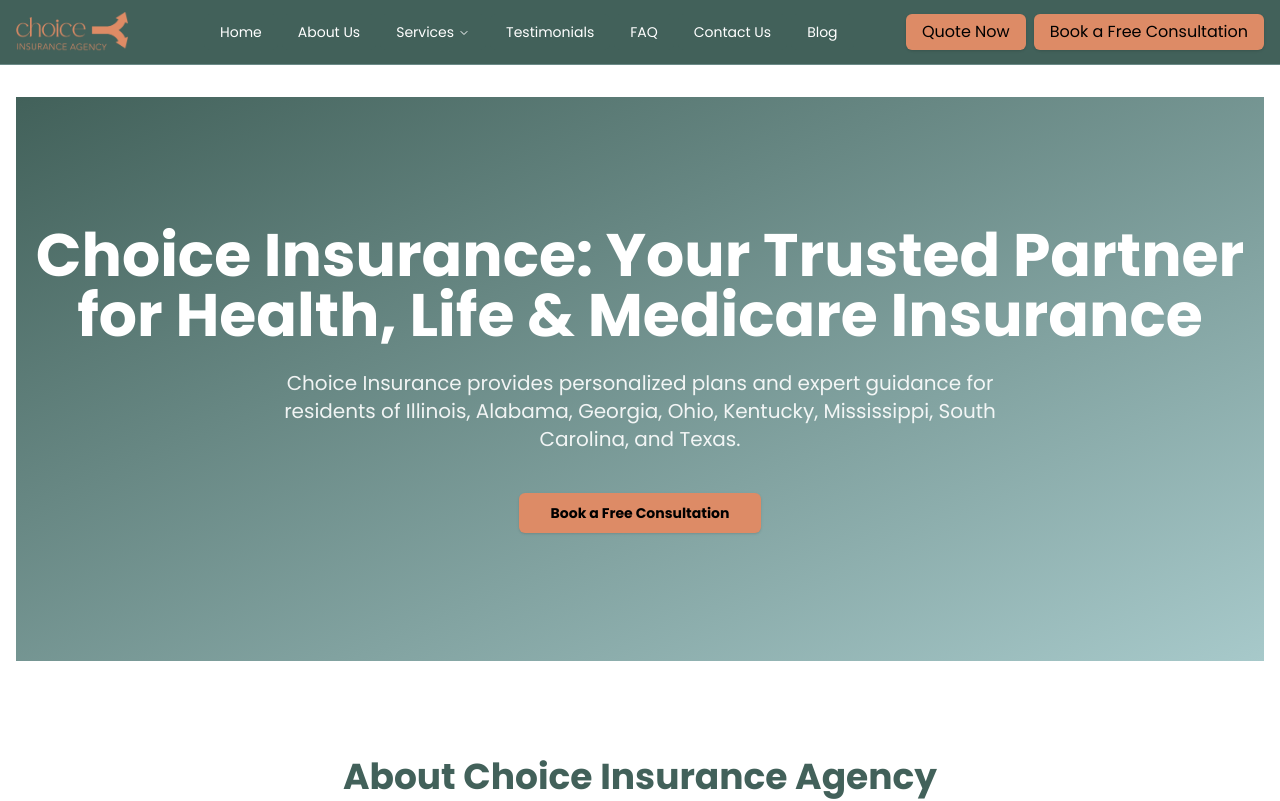
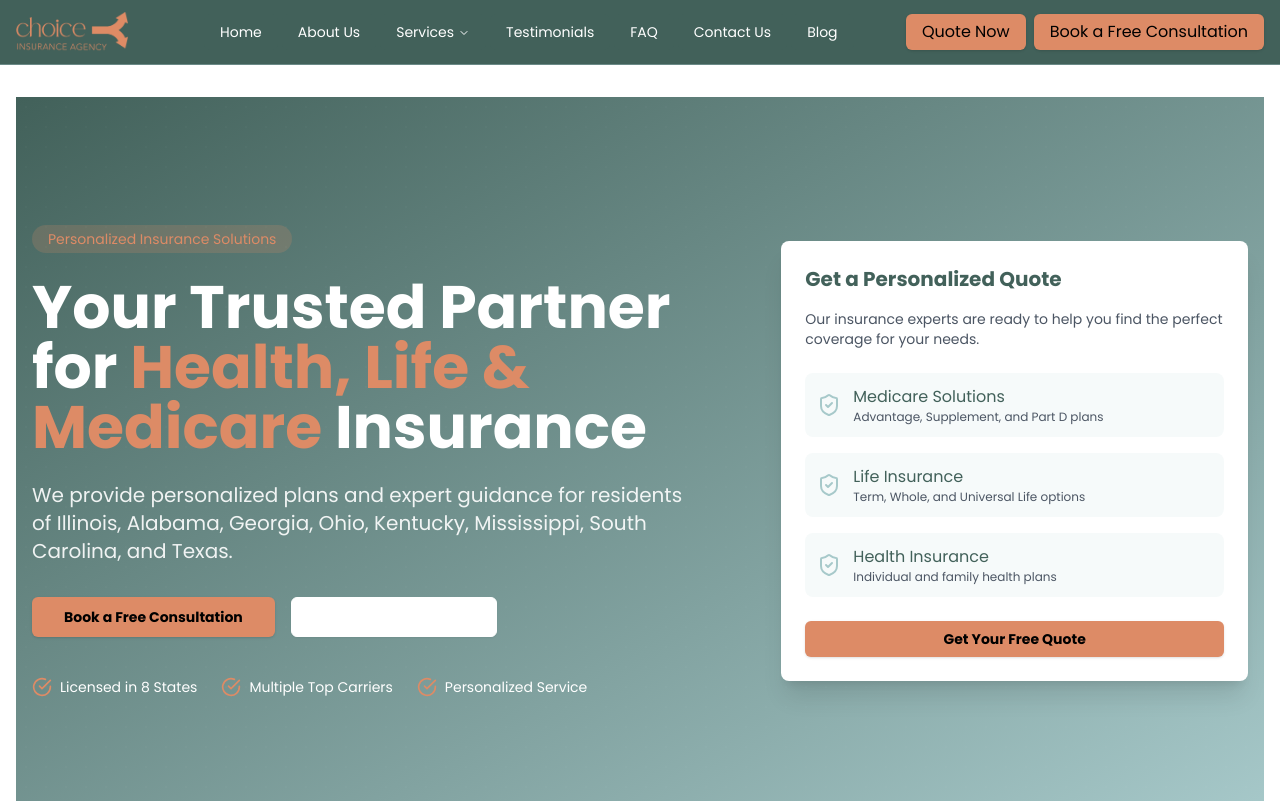
Before and after one commit to Ascempower/Manus, a Next.js app: page / in a window 1280 px wide. Shown: the top 801 px of the page. Built offline with nearby package versions, Linux system fonts and the light colour scheme.

Commit message:
modified:   src/app/blog/page.tsx

```diff
--- a/src/app/blog/page.tsx
+++ b/src/app/blog/page.tsx
@@ -29,46 +29,21 @@
         </p>
       </div>
 
-      {/* Recent Posts Section */}
+      {/* Coming Soon Section */}
       <div className="mb-16">
         <h2 className="text-2xl font-bold text-gray-900 mb-6 pb-2 border-b">Latest Articles</h2>
-        <div className="grid grid-cols-1 md:grid-cols-2 lg:grid-cols-3 gap-8">
-          {recentPosts.map((post) => (
-            <div
-              key={post.slug}
-              className="bg-white rounded-lg shadow-md overflow-hidden transition-transform duration-300 hover:shadow-lg hover:-translate-y-1"
-            >
-              <div className="relative h-48 w-full">
-                <Image
-                  src={post.coverImage}
-                  alt={post.title}
-                  fill
-                  className="object-cover"
-                />
-              </div>
-              <div className="p-6">
-                <div className="flex justify-between items-center mb-2">
-                  <p className="text-sm text-gray-500">{post.date}</p>
-                  <span className="text-xs bg-gray-100 text-gray-700 px-2 py-1 rounded-full">
-                    {post.category}
-                  </span>
-                </div>
-                <h3 className="text-xl font-bold mb-2 text-gray-900">{post.title}</h3>
-                <p className="text-gray-600 mb-4 line-clamp-3">
-                  {post.description}
-                </p>
-                <Link
-                  href={`/blog/posts/${post.slug}`}
-                  className="text-brand-warm-beige-coral hover:text-brand-warm-beige-coral/80 font-semibold inline-flex items-center"
-                >
-                  Read More
-                  <svg xmlns="http://www.w3.org/2000/svg" className="h-5 w-5 ml-1" viewBox="0 0 20 20" fill="currentColor">
-                    <path fillRule="evenodd" d="M12.293 5.293a1 1 0 011.414 0l4 4a1 1 0 010 1.414l-4 4a1 1 0 01-1.414-1.414L14.586 11H3a1 1 0 110-2h11.586l-2.293-2.293a1 1 0 010-1.414z" clipRule="evenodd" />
-                  </svg>
-                </Link>
-              </div>
-            </div>
-          ))}
+        <div className="bg-brand-warm-beige-coral/10 rounded-lg p-8 text-center">
+          <h3 className="text-xl font-bold mb-4 text-gray-900">Blog Articles Coming Soon!</h3>
+          <p className="text-gray-600 mb-6 max-w-2xl mx-auto">
+            We're working on creating valuable insurance content to help you make informed decisions.
+            Check back soon for expert insights, tips, and guides on Medicare, health insurance, life insurance, and more.
+          </p>
+          <Link
+            href="/contact"
+            className="inline-block bg-brand-warm-beige-coral hover:bg-brand-warm-beige-coral/80 text-white font-semibold py-2 px-6 rounded-md"
+          >
+            Contact Us for Insurance Information
+          </Link>
         </div>
       </div>
 
--- a/src/app/page.tsx
+++ b/src/app/page.tsx
@@ -7,17 +7,90 @@
   return (
     <>
       {/* Hero Section */}
-      <section className="py-20 md:py-32 bg-gradient-to-br from-brand-deep-forest-green to-brand-teal-blue text-brand-white">
-        <div className="container mx-auto px-4 text-center">
-          <h1 className="text-4xl md:text-6xl font-bold mb-6 font-poppins">
-            Choice Insurance: Your Trusted Partner for Health, Life & Medicare Insurance
-          </h1>
-          <p className="text-lg md:text-xl mb-10 max-w-3xl mx-auto text-brand-white/90">
-            Choice Insurance provides personalized plans and expert guidance for residents of Illinois, Alabama, Georgia, Ohio, Kentucky, Mississippi, South Carolina, and Texas.
-          </p>
-          <Button size="lg" asChild className="bg-brand-warm-beige-coral hover:bg-brand-warm-beige-coral/80 text-brand-black font-semibold">
-            <Link href="/contact#book-a-call">Book a Free Consultation</Link>
-          </Button>
+      <section className="relative py-20 md:py-32 bg-gradient-to-br from-brand-deep-forest-green to-brand-teal-blue text-brand-white overflow-hidden">
+        {/* Background Pattern - CSS Grid Pattern */}
+        <div className="absolute inset-0 opacity-10">
+          <div className="absolute top-0 left-0 w-full h-full bg-[radial-gradient(circle,_#ffffff_1px,_transparent_1px)] bg-[length:20px_20px] opacity-20"></div>
+        </div>
+
+        <div className="container mx-auto px-4 relative z-10">
+          <div className="flex flex-col md:flex-row items-center justify-between gap-12">
+            {/* Hero Content */}
+            <div className="md:w-3/5 text-left md:pr-8">
+              <div className="inline-block px-4 py-1 rounded-full bg-brand-warm-beige-coral/20 text-brand-warm-beige-coral text-sm font-medium mb-6">
+                Personalized Insurance Solutions
+              </div>
+              <h1 className="text-4xl md:text-5xl lg:text-6xl font-bold mb-6 font-poppins leading-tight">
+                Your Trusted Partner for <span className="text-brand-warm-beige-coral">Health, Life & Medicare</span> Insurance
+              </h1>
+              <p className="text-lg md:text-xl mb-8 text-brand-white/90 max-w-2xl">
+                We provide personalized plans and expert guidance for residents of Illinois, Alabama, Georgia, Ohio, Kentucky, Mississippi, South Carolina, and Texas.
+              </p>
+
+              <div className="flex flex-col sm:flex-row gap-4 mt-2">
+                <Button size="lg" asChild className="bg-brand-warm-beige-coral hover:bg-brand-warm-beige-coral/80 text-brand-black font-semibold">
+                  <Link href="/contact#book-a-call">Book a Free Consultation</Link>
+                </Button>
+                <Button size="lg" asChild variant="outline" className="border-brand-white text-brand-white hover:bg-brand-white/10">
+                  <Link href="/services">Explore Our Services</Link>
+                </Button>
+              </div>
+
+              {/* Trust Indicators */}
+              <div className="mt-10 flex items-center gap-6 flex-wrap">
+                <div className="flex items-center gap-2">
+                  <CheckCircle size={20} className="text-brand-warm-beige-coral" />
+                  <span className="text-sm font-medium">Licensed in 8 States</span>
+                </div>
+                <div className="flex items-center gap-2">
+                  <CheckCircle size={20} className="text-brand-warm-beige-coral" />
+                  <span className="text-sm font-medium">Multiple Top Carriers</span>
+                </div>
+                <div className="flex items-center gap-2">
+                  <CheckCircle size={20} className="text-brand-warm-beige-coral" />
+                  <span className="text-sm font-medium">Personalized Service</span>
+                </div>
+              </div>
+            </div>
+
+            {/* Hero Image/Card */}
+            <div className="md:w-2/5 relative">
+              <div className="bg-white rounded-lg shadow-xl p-6 text-brand-black">
+                <h3 className="text-xl font-bold mb-4 text-brand-deep-forest-green">Get a Personalized Quote</h3>
+                <p className="text-sm text-gray-600 mb-6">Our insurance experts are ready to help you find the perfect coverage for your needs.</p>
+
+                <div className="space-y-4 mb-6">
+                  <div className="flex items-center gap-3 p-3 rounded-lg bg-brand-teal-blue/10">
+                    <ShieldCheck className="text-brand-teal-blue flex-shrink-0" size={24} />
+                    <div>
+                      <h4 className="font-medium text-brand-deep-forest-green">Medicare Solutions</h4>
+                      <p className="text-xs text-gray-600">Advantage, Supplement, and Part D plans</p>
+                    </div>
+                  </div>
+
+                  <div className="flex items-center gap-3 p-3 rounded-lg bg-brand-teal-blue/10">
+                    <ShieldCheck className="text-brand-teal-blue flex-shrink-0" size={24} />
+                    <div>
+                      <h4 className="font-medium text-brand-deep-forest-green">Life Insurance</h4>
+                      <p className="text-xs text-gray-600">Term, Whole, and Universal Life options</p>
+                    </div>
+                  </div>
+
+                  <div className="flex items-center gap-3 p-3 rounded-lg bg-brand-teal-blue/10">
+                    <ShieldCheck className="text-brand-teal-blue flex-shrink-0" size={24} />
+                    <div>
+                      <h4 className="font-medium text-brand-deep-forest-green">Health Insurance</h4>
+                      <p className="text-xs text-gray-600">Individual and family health plans</p>
+                    </div>
+                  </div>
+                </div>
+
+                <Button asChild className="w-full bg-brand-warm-beige-coral hover:bg-brand-warm-beige-coral/80 text-brand-black font-semibold">
+                  <Link href="/contact#get-a-quote">Get Your Free Quote</Link>
+                </Button>
+              </div>
+            </div>
+          </div>
         </div>
       </section>
       {/* About Us Snippet */}
--- a/src/lib/blog-utils.ts
+++ b/src/lib/blog-utils.ts
@@ -9,32 +9,8 @@
 }
 
 // Static blog post metadata - easy to maintain
-export const blogPostsMetadata: BlogPostMeta[] = [
-  {
-    slug: 'may-2025-health-insurance-changes',
-    title: 'Key Health Insurance Changes to Watch for in 2025',
-    date: 'May 7, 2025',
-    description: 'Explore major health insurance developments in 2025 including telehealth expansion, preventive care benefits, prescription drug reforms, and mental health coverage improvements.',
-    coverImage: '/images/blog/health-insurance-changes-2025.jpg',
-    category: 'Health Insurance',
-  },
-  {
-    slug: 'april-2025-understanding-life-insurance',
-    title: 'Understanding Life Insurance Options in 2025: A Complete Guide',
-    date: 'April 3, 2025',
-    description: 'Explore life insurance options for 2025 including term vs. whole life, policy riders, and how to choose the right coverage for your family\'s financial security.',
-    coverImage: '/images/blog/family-life-insurance-2025.jpg',
-    category: 'Life Insurance',
-  },
-  {
-    slug: 'march-2025-medicare-advantage-vs-supplement',
-    title: 'Medicare Advantage vs. Medicare Supplement: Which is Right for You in 2025?',
-    date: 'March 5, 2025',
-    description: 'Compare Medicare Advantage and Medicare Supplement plans for 2025. Learn about costs, provider networks, prescription coverage, and which option might be best for your healthcare needs.',
-    coverImage: '/images/blog/medicare-comparison-2025.jpg',
-    category: 'Medicare',
-  },
-];
+// This will be populated with real blog posts in the future
+export const blogPostsMetadata: BlogPostMeta[] = [];
 
 // Helper function to get post metadata by slug
 export function getPostMetadata(slug: string): BlogPostMeta | undefined {
```
